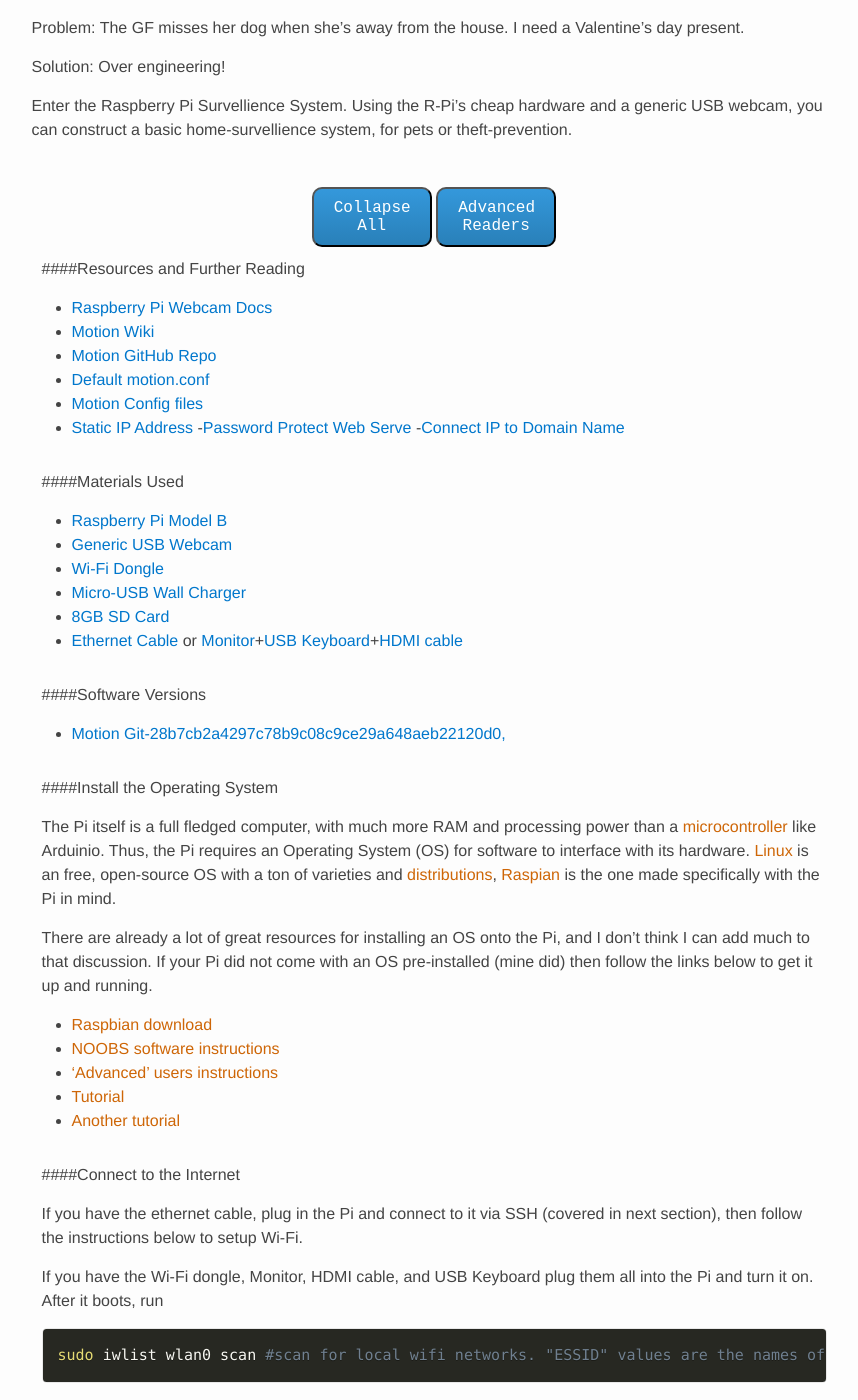
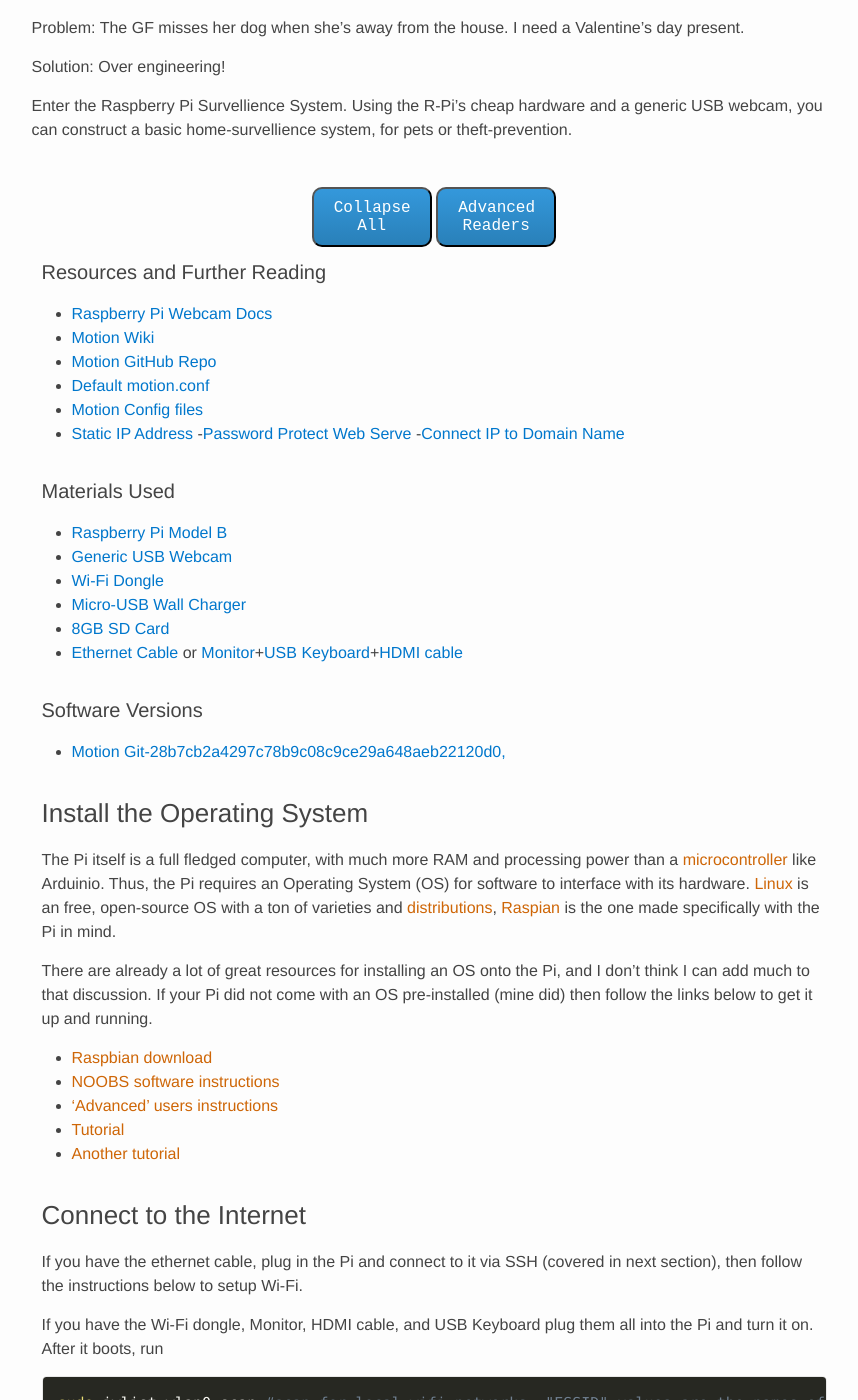
Before and after one commit to JTronLabs/blog, a Jekyll site: the page built from _posts/2016-02-17-RPi-WebCam.markdown, in a window 1280 px wide and 1400 px high, scrolled down 287 px. Shown: the whole window, without its empty margins (206-1064 px from the left). Built offline with Jekyll 4.4.1, drawn with Linux system fonts in a browser that asks for light colours; some of the changed text lies outside the part shown.

Commit message:
fixed mis-sized titles

```diff
--- a/_includes/collapsable.html
+++ b/_includes/collapsable.html
@@ -5,8 +5,7 @@
 <div class="collapsable">
 
 <div class="collapsable-title"  markdown="1">
-  {% capture markdown_title %}{{ include.title | prepend: '####' }}{% endcapture %}
-{{ markdown_title |  markdownify}}
+  <h3>{{ include.title }}</h3>
 </div>
 
 <div class="collapsable-content"  markdown="1">
--- a/_includes/collapsable_external_links_list.html
+++ b/_includes/collapsable_external_links_list.html
@@ -4,9 +4,7 @@
 <nav id="{{ include.title | downcase | replace:' ','_' }}" class="collapsable">
 
   <div class="collapsable-title">
-
-{% capture markdown_title %}{{ include.title | prepend: '####' }}{% endcapture %}
-{{ markdown_title | markdownify}}
+    <h4>{{ include.title }}</h4>
   </div>
 
   <div class="collapsable-content">
```
